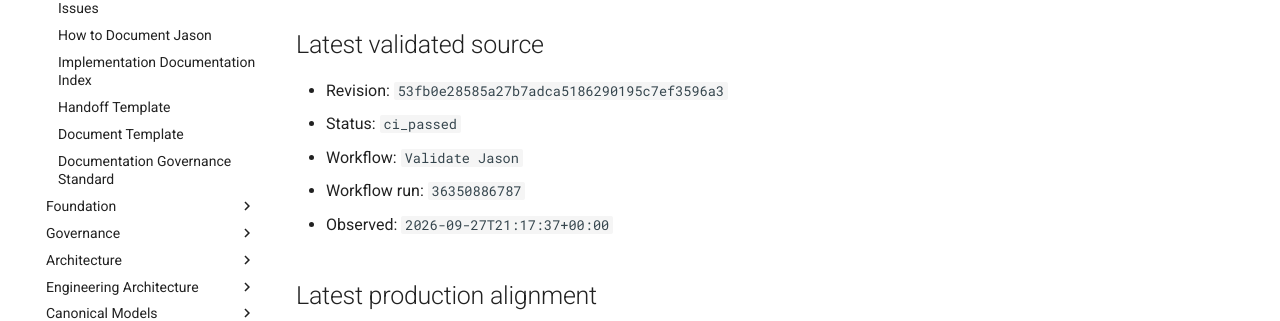
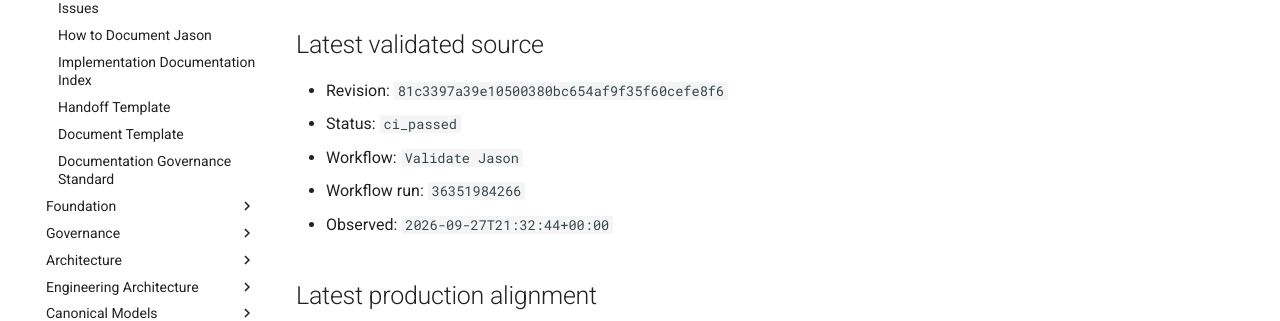
Before and after one commit to al-teamaot-com/jason, an MkDocs documentation site: the page built from docs/control/AUTOMATED-CHANGE-STATE.md, in a window 1280 px wide and 1163 px high. Shown: the part 337-658 px from the top of the window. Built offline with MkDocs 1.6.1 and Material for MkDocs 9.7.7, drawn with Linux system fonts in a browser that asks for light colours; comment, search, counter and statistics services are not loaded.

Commit message:
Reconcile automated documentation state for 81c3397a39e1

```diff
--- a/docs/control/AUTOMATED-CHANGE-STATE.md
+++ b/docs/control/AUTOMATED-CHANGE-STATE.md
@@ -8,11 +8,11 @@
 
 ## Latest validated source
 
-- Revision: `53fb0e28585a27b7adca5186290195c7ef3596a3`
+- Revision: `81c3397a39e10500380bc654af9f35f60cefe8f6`
 - Status: `ci_passed`
 - Workflow: `Validate Jason`
-- Workflow run: `36350886787`
-- Observed: `2026-09-27T21:17:37+00:00`
+- Workflow run: `36351984266`
+- Observed: `2026-09-27T21:32:44+00:00`
 
 ## Latest production alignment
 
```
Also changed, not shown: docs/control/AUTOMATED-CHANGE-STATE.json (+4 -4 lines).
